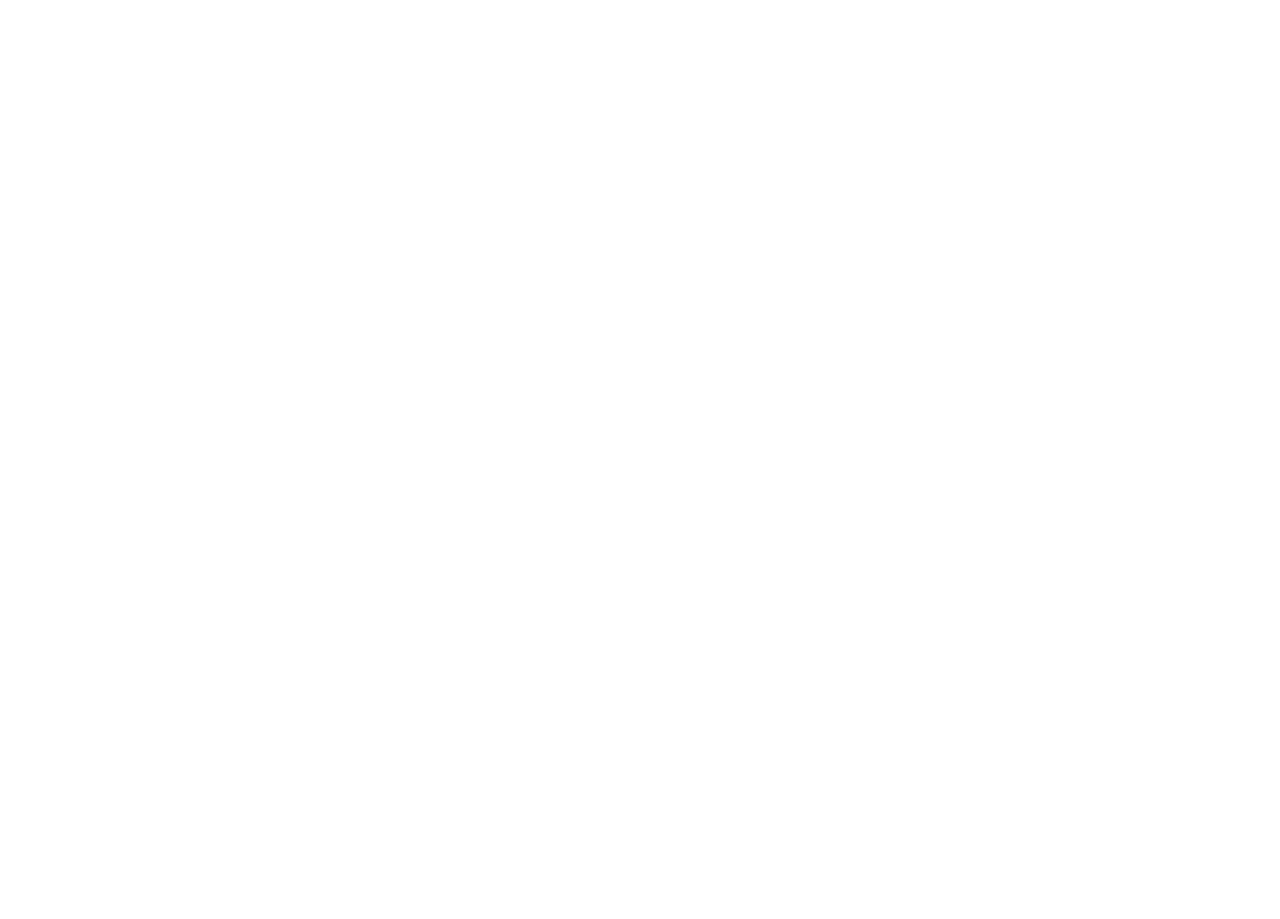
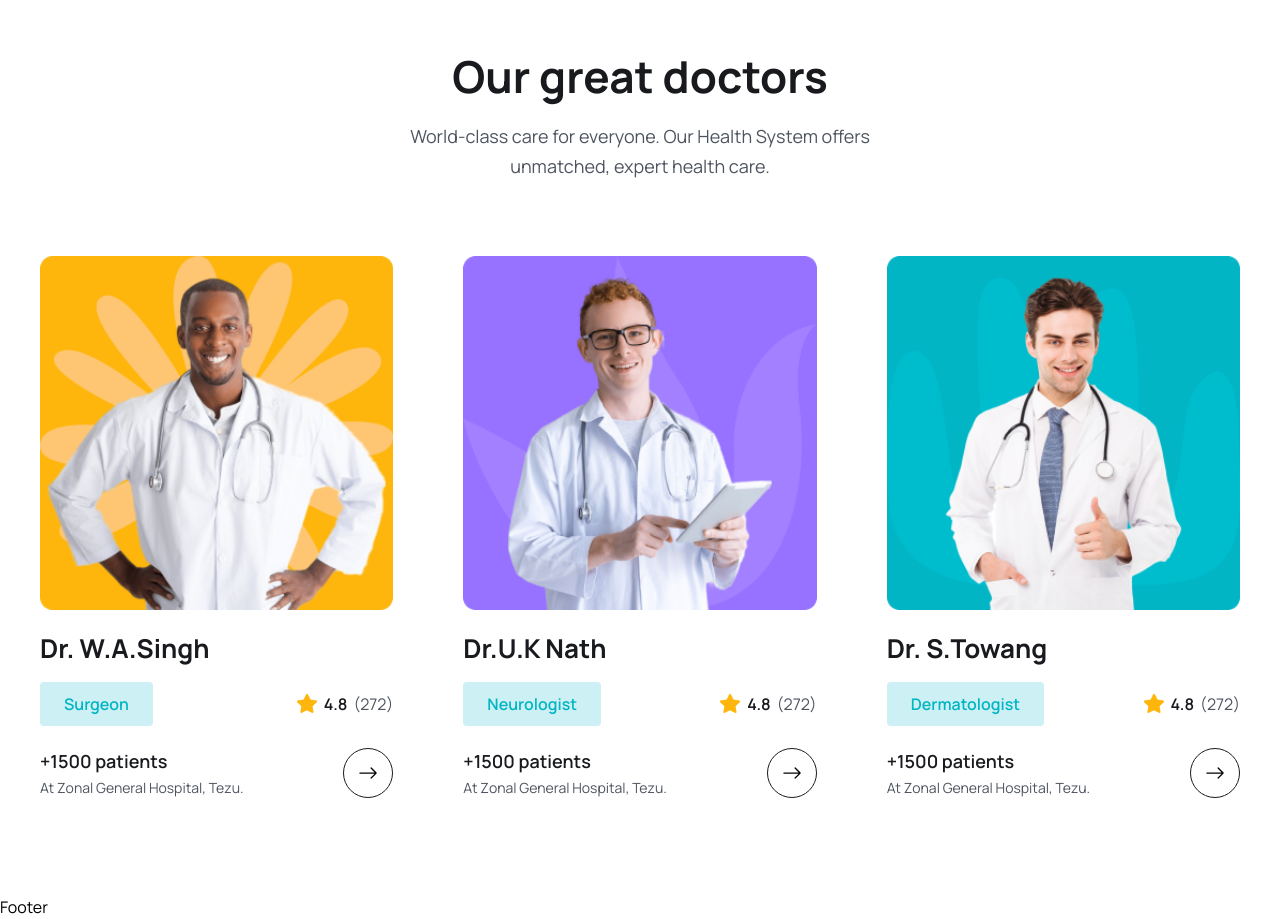
Before and after one commit to EncodeNeel/Medicare, a React (Vite) app in the folder frontend/: page / in a window 1280 px wide. Shown: the part 3840-4759 px from the top of the page. Before the commit the page ends 3838 px from the top, so only its background shows below. Built offline with nearby package versions, Linux system fonts and the light colour scheme; the HTML template or start-up script is replaced by a standard one.

Commit message:
Add DoctorCard and DoctorList components, update doctors data

```diff
--- a/frontend/src/assets/data/doctors.js
+++ b/frontend/src/assets/data/doctors.js
@@ -5,32 +5,32 @@
 export const doctors = [
   {
     id: "01",
-    name: "Dr. Alfaz Ahmed",
-    specialty: "Surgeon",
+    name: "Dr. W.A.Singh",
+    specialization: "Surgeon",
     avgRating: 4.8,
     totalRating: 272,
     photo: doctorImg01,
     totalPatients: 1500,
-    hospital: "Mount Adora Hospital, Sylhet.",
+    hospital: "Zonal General Hospital, Tezu.",
   },
   {
     id: "02",
-    name: "Dr. Saleh Mahmud",
-    specialty: "Neurologist",
+    name: "Dr.U.K Nath",
+    specialization: "Neurologist",
     avgRating: 4.8,
     totalRating: 272,
     photo: doctorImg02,
     totalPatients: 1500,
-    hospital: "Mount Adora Hospital, Sylhet.",
+    hospital: "Zonal General Hospital, Tezu.",
   },
   {
     id: "03",
-    name: "Dr. Farid Uddin",
-    specialty: "Dermatologist",
+    name: "Dr. S.Towang  ",
+    specialization: "Dermatologist",
     avgRating: 4.8,
     totalRating: 272,
     photo: doctorImg03,
     totalPatients: 1500,
-    hospital: "Mount Adora Hospital, Sylhet.",
+    hospital: "Zonal General Hospital, Tezu.",
   },
 ];
--- /dev/null
+++ b/frontend/src/components/Doctors/DoctorCard.jsx
@@ -0,0 +1,62 @@
+import React from "react";
+import starIcon from "../../assets/images/Star.png";
+import { Link } from "react-router-dom";
+import { BsArrowRight } from "react-icons/bs";
+
+const DoctorCard = ({ doctor }) => {
+  const {
+    name,
+    avgRating,
+    totalRating,
+    photo,
+    specialization,
+    totalPatients,
+    hospital,
+  } = doctor;
+  return (
+    <div className="p-3 lg:p-5">
+      <div>
+        <img src={photo} className="w-full" alt="" />
+      </div>
+
+      <h2 className="text-[18px] leading-[30px] lg:text-[26px] lg:leading-9 text-headingColor font-[700] mt-3 lg:mt-5">
+        {name}
+      </h2>
+
+      <div className="mt-2 lg:mt-4 flex items-center justify-between">
+        <span className="bg-[#CCF0F3] text-irisBlueColor py-1 px-2 lg:py-2 lg:px-6 text-[12px] leading-4 lg:text-[16px] lg:leading-7 font-semibold rounded">
+          {specialization}
+        </span>
+
+        <div className="flex items-center gap-[6px]">
+          <span className="flex items-center gap-[6px] text-[14px] leading-6 lg:text-[16px] lg:leading-7 font-semibold text-headingColor">
+            <img src={starIcon} alt="" />
+            {avgRating}
+          </span>
+          <span className=" text-[14px] leading-6 lg:text-[16px] lg:leading-7 font-[400] text-textColor">
+            ({totalRating})
+          </span>
+        </div>
+      </div>
+
+      <div className="mt-[18px] lg:mt-5 flex items-center justify-between">
+        <div>
+          <h3 className="text-[16px] leading-7 lg:text-[18px] lg:leading-[30px] font-semibold text-headingColor">
+            +{totalPatients} patients
+          </h3>
+          <p className="text-[14px] leading-6 font-[400] text-textColor">
+            At {hospital}
+          </p>
+        </div>
+        <Link
+          to="/doctors"
+          className="w-[50px] h-[50px] rounded-full border border-solid border-[#181A1e]  flex items-center justify-center group hover:bg-primaryColor hover:border-none"
+        >
+          <BsArrowRight className="group-hover:text-white w-6 h-5" />
+        </Link>
+      </div>
+    </div>
+  );
+};
+
+export default DoctorCard;
--- /dev/null
+++ b/frontend/src/components/Doctors/DoctorList.jsx
@@ -0,0 +1,14 @@
+import { doctors } from "./../../assets/data/doctors";
+import DoctorCard from "./DoctorCard";
+
+const DoctorList = () => {
+  return (
+    <div className="grid grid-cols-1 sm:grid-cols-2 md:grid-cols-3 gap-5 lg:gap-[30px] mt-[30px] lg:mt-[55px]">
+      {doctors.map((doctor) => (
+        <DoctorCard key={doctor.id} doctor={doctor} />
+      ))}
+    </div>
+  );
+};
+
+export default DoctorList;
--- a/frontend/src/pages/Home.jsx
+++ b/frontend/src/pages/Home.jsx
@@ -13,6 +13,7 @@
 import { BsArrowRight } from "react-icons/bs";
 import About from "../components/About/About";
 import ServiceList from "../components/Services/ServiceList";
+import DoctorList from "../components/Doctors/DoctorList";
 
 const Home = () => {
   return (
@@ -245,6 +246,22 @@
         </div>
       </section>
       {/* ========== feature section end ========= */}
+      {/* ========== Our great doctors =========== */}
+      <section>
+        <div className="container">
+          <div className="xl:w-[470px] mx-auto">
+            <h2 className="heading text-center">Our great doctors</h2>
+            <p className="text__para text-center">
+              World-class care for everyone. Our Health System offers unmatched,
+              expert health care.
+            </p>
+          </div>
+
+          <DoctorList />
+        </div>
+      </section>
+
+      {/* ========== Our great doctors =========== */}
     </>
   );
 };
```
